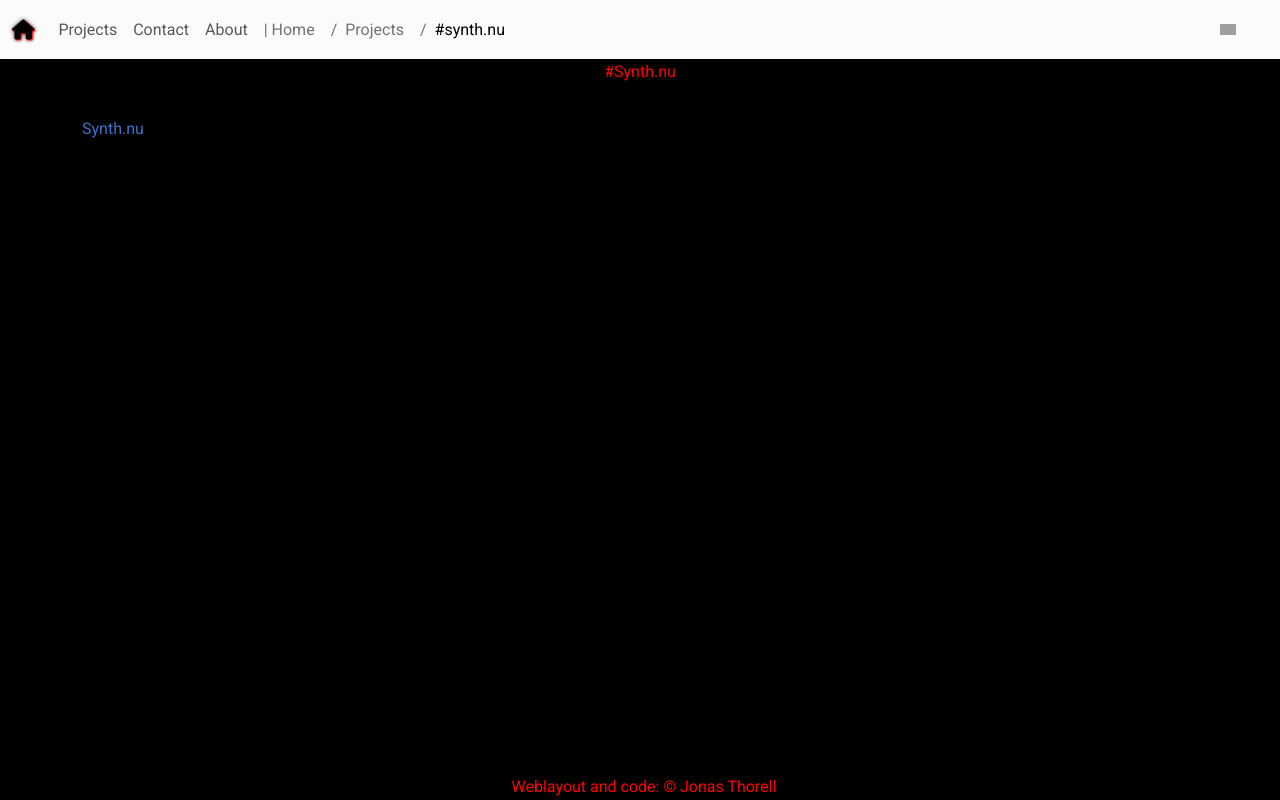
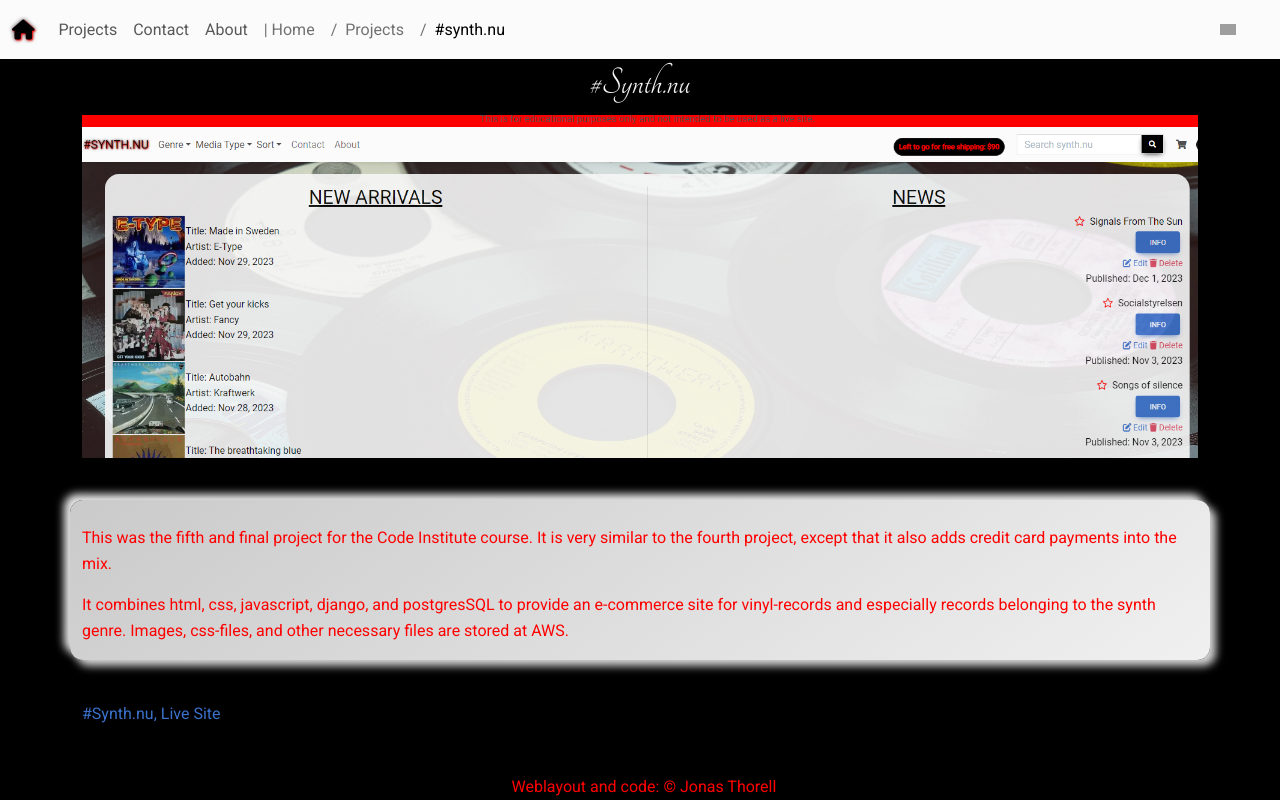
Before and after one commit to jonthorell/portfolio, a Django app: page /synth in a window 1280 px wide. Run offline with Django 4.2, Linux system fonts and the light colour scheme; some libraries are stand-ins or nearby versions; grey boxes are pictures that could not be loaded.

Commit message:
Add: synth page finalized

```diff
--- a/core/templates/core/retro.html
+++ b/core/templates/core/retro.html
@@ -25,7 +25,7 @@
 
         </div>
         <p>&nbsp;</p>
-        <a href="https://retroloversunited.herokuapp.com/" target="_blank">RetroLovers United</a>
+        <a href="https://retroloversunited.herokuapp.com/" target="_blank">RetroLovers United, Live Site</a>
         <br>
     </div>
 </div>
--- a/core/templates/core/synth.html
+++ b/core/templates/core/synth.html
@@ -7,10 +7,25 @@
 <div class="container container-bottom">
     <div class="row core-divs">
         <div class="col-md text-center">
-            <p>#Synth.nu</p>
+            <h1>#Synth.nu</h1>
         </div>
-        <p></p>
-        <a href="https://synth-vinyls-e3c70f9ba271.herokuapp.com/" target="_blank">Synth.nu</a>
+        <img src="{% static 'images/synth.png' %}" class="d-block w-100" alt="#Synth.nu" />
+        <p>&nbsp;</p>
+        <div id="bg-image">
+            <p>
+                <br />This was the fifth and final project for the Code Institute course. It is very similar to the fourth project,
+                except that it also adds credit card payments into the mix.
+            </p>
+            <p>
+                It combines html, css, javascript, django, and postgresSQL to provide an e-commerce site for vinyl-records and especially
+                records belonging to the synth genre.
+                Images, css-files, and other necessary files are stored at AWS.
+            </p>
+
+
+        </div>
+        <p>&nbsp;</p>
+        <a href="https://synth-vinyls-e3c70f9ba271.herokuapp.com/" target="_blank">#Synth.nu, Live Site</a>
         <br>
     </div>
 </div>
```
